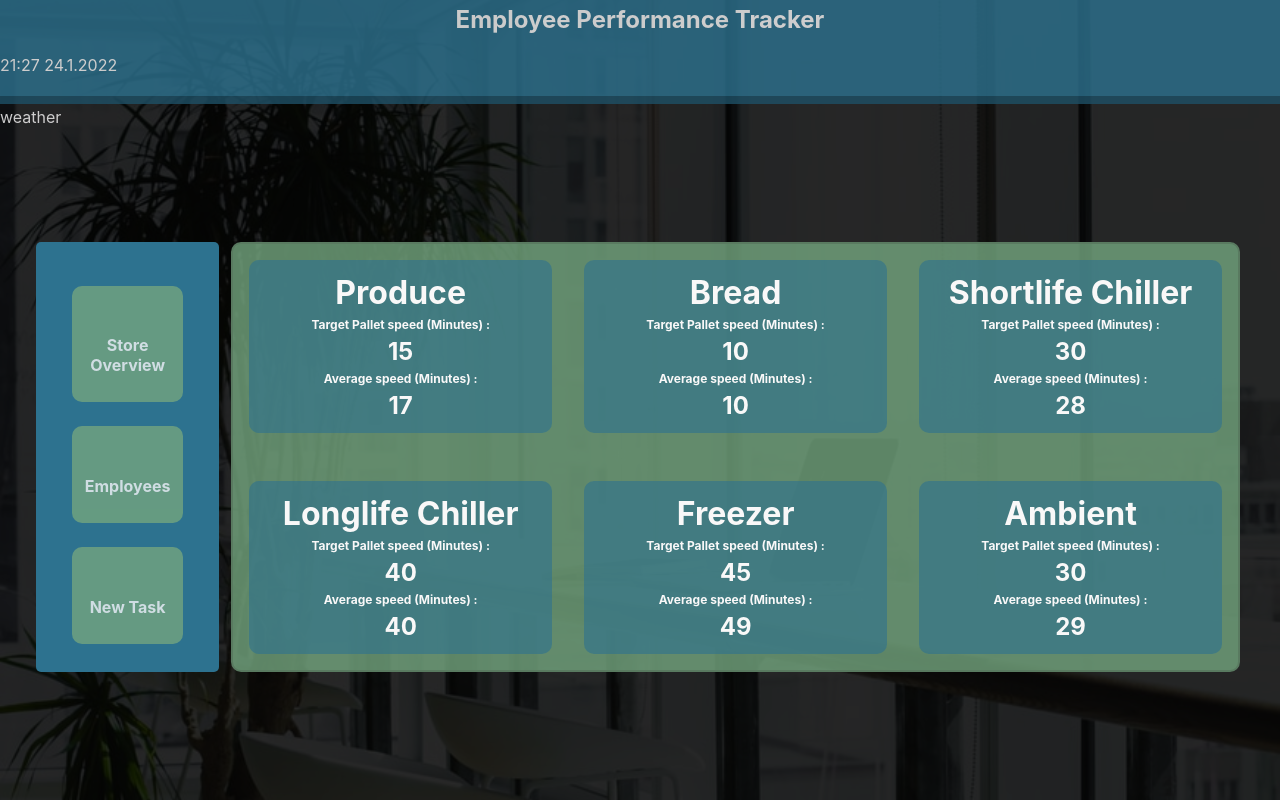
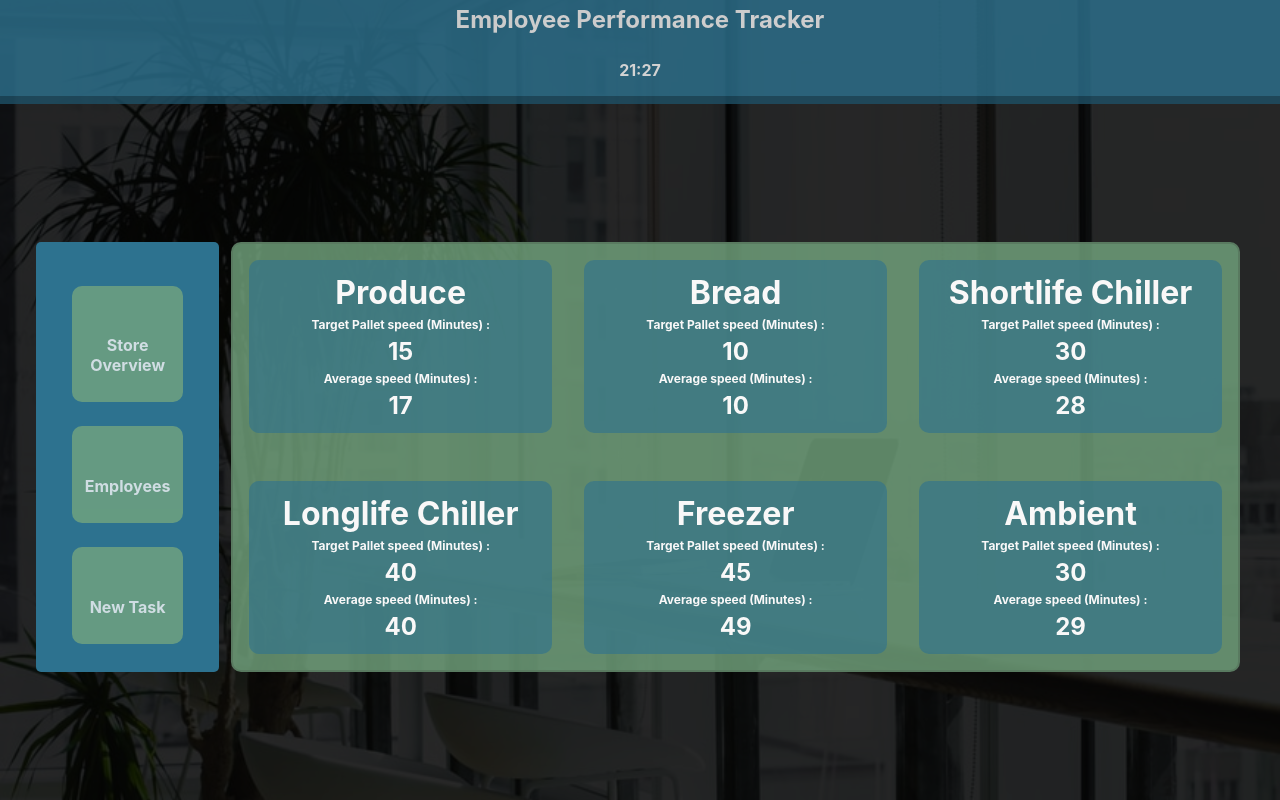
Before and after one commit to Sjones91/performance-tracker, a React (Create React App) app: page / in a window 1280 px wide. Built offline with nearby package versions, Linux system fonts and the light colour scheme; no server answers.

Commit message:
changes to time styling in header & functionality

```diff
--- a/src/App.scss
+++ b/src/App.scss
@@ -43,7 +43,13 @@ $compCol2: #1e5066;
  align-self: center;
  margin: auto;
 }
-
+.timeDate {
+  display: flex;
+  flex-direction: column;
+  margin: 0 auto;
+  color: white;
+  opacity: 120%;
+}
 //*****************************Main Page***********************************
 //*****************************Nav Bar***********************************
 .nav {
--- a/src/components/header.js
+++ b/src/components/header.js
@@ -1,6 +1,5 @@
 import '../App.scss';
 import TimeAndDate from '../functions/time';
-import Weather from "../functions/weather"
 
 
 function Header() {
@@ -8,7 +7,7 @@ function Header() {
         <div className="header d-f-col">
             <h1 className="headTitle d-f-row ">Employee Performance Tracker</h1>
             <TimeAndDate className="timeDate"></TimeAndDate>
-            <Weather/>
+
         </div>
     )
 }
--- a/src/functions/time.js
+++ b/src/functions/time.js
@@ -1,10 +1,11 @@
-
+import "../App.scss"
 function TimeAndDate() {
     const myCurrentDate = new Date();
-    var date = myCurrentDate.getHours() +":" + myCurrentDate.getMinutes()  + " " + myCurrentDate.getDate() + "." + (myCurrentDate.getMonth()+1) + "." + myCurrentDate.getFullYear()
-
+    var time =  myCurrentDate.getHours() +":" + myCurrentDate.getMinutes()  + " "
     return (
-        <p>{date}</p>
+        <div className="timeDate">
+            <h4>{time}</h4>
+        </div>
     )
 
 }
--- a/src/functions/weather.js
+++ /dev/null
@@ -1,24 +0,0 @@
-import "../App.scss";
-import React, {useState} from 'react';
-
-
-function GetWeather(){
-    const url = "https://goweather.herokuapp.com/weather/London";
-    let weather = "";
-    fetch(url)
-        .then((res)=> res.json())
-        .then((data)=> {
-            weather = data;
-
-        })
-        .catch((error)=> {
-            console.log(error)
-        })
-
-        return (
-            <p>weather</p>
-        )
-
-}
-
-export default GetWeather;
```
